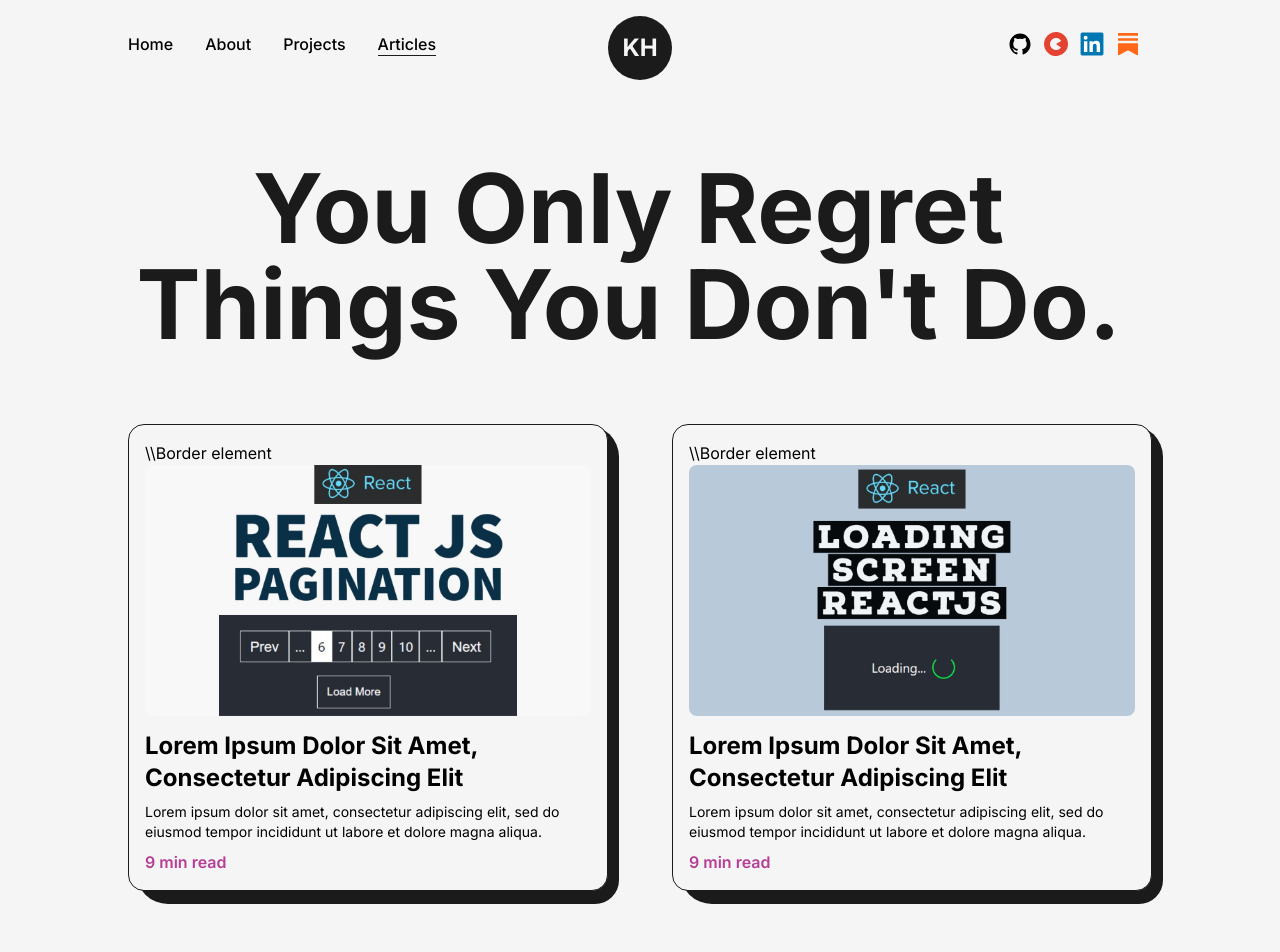
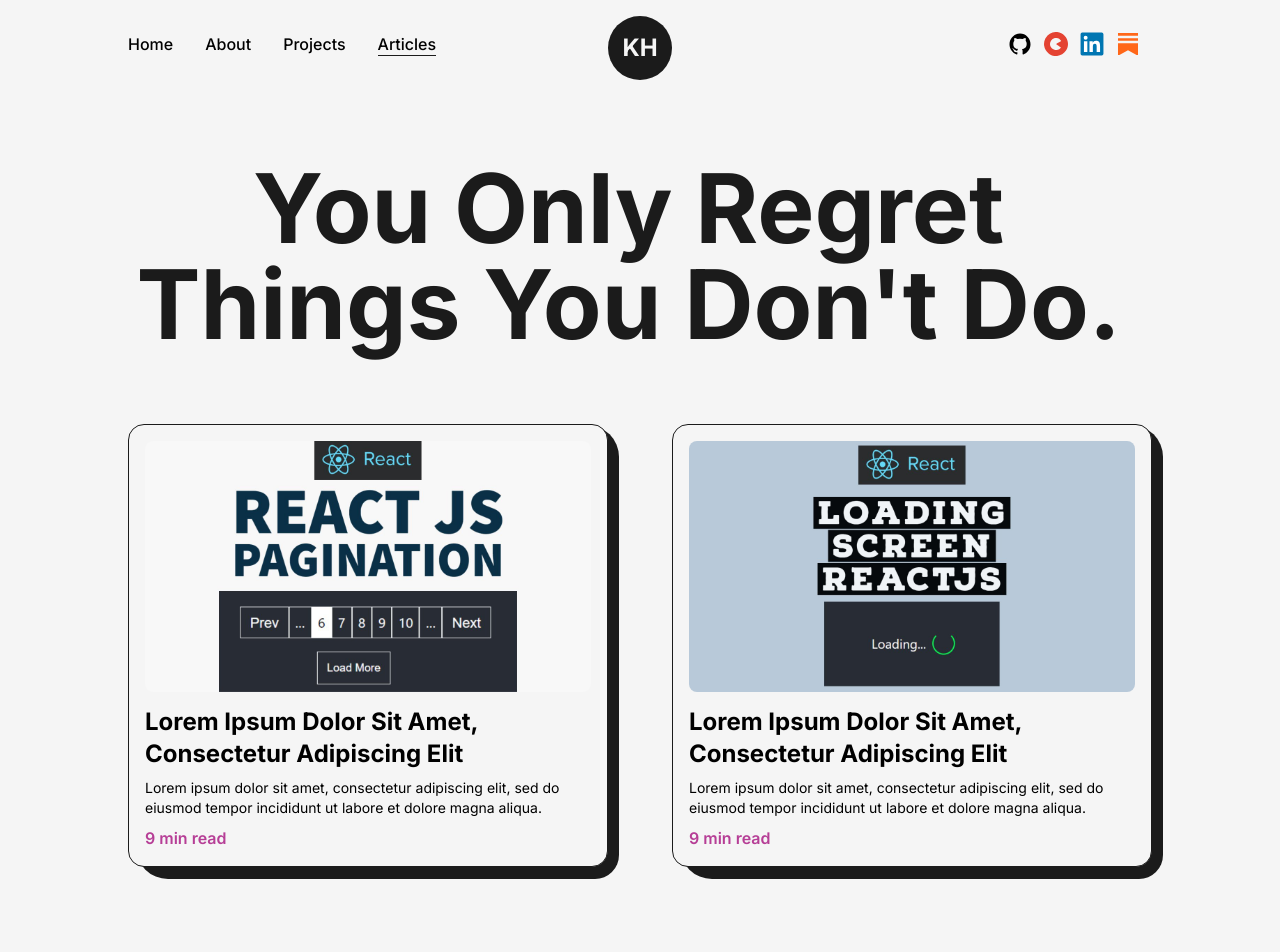
Before and after one commit to newbazz/krutam-portfolio, a Next.js app: page /articles in a window 1280 px wide. Shown: the top 952 px of the page. Built offline with nearby package versions, Linux system fonts and the light colour scheme.

Commit message:
minor changes

```diff
--- a/src/pages/articles.js
+++ b/src/pages/articles.js
@@ -14,7 +14,6 @@ const FeaturedArticle = ({img, title, time, summary, link}) => {
   return(
     <li className='relative col-span-1 w-full p-4 bg-light border border-solid border-dark rounded-2xl'>
 
-      \\Border element
       <div className='absolute top-0 -right-3 -z-10 w-[101%]
        h-[103%] rounded-[2rem] bg-dark rounded-br-3xl ' />
 
```
